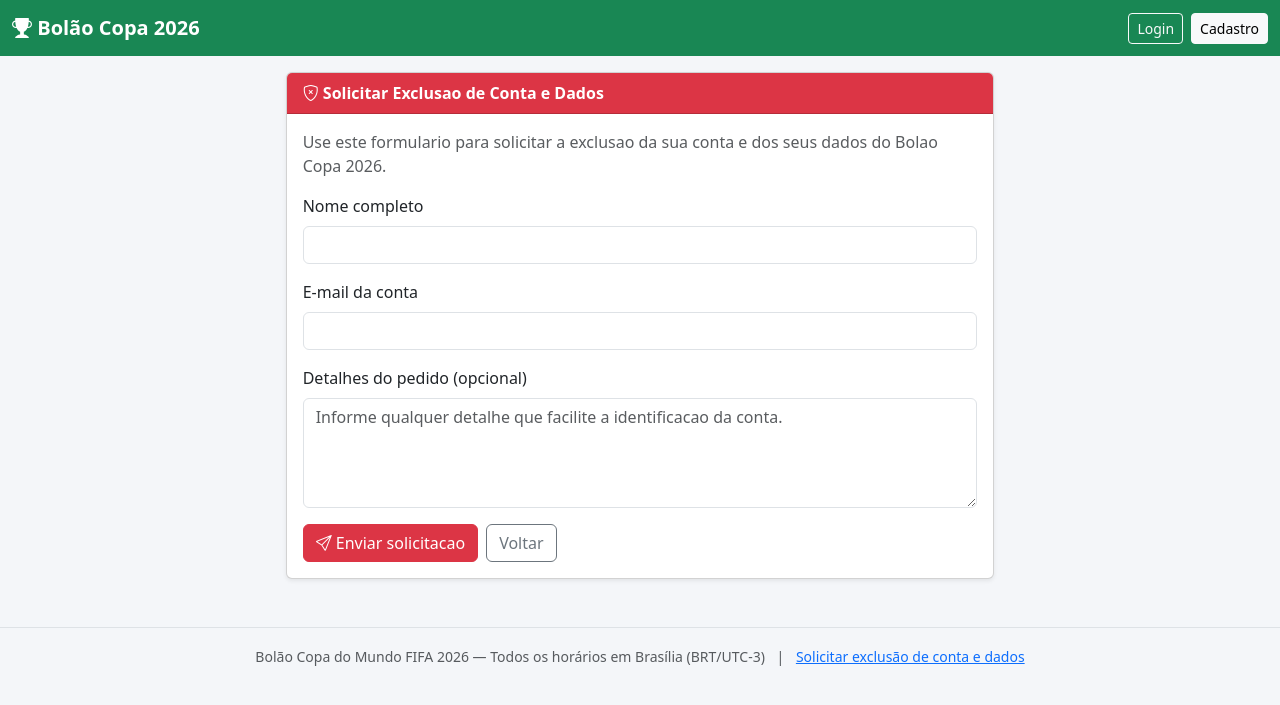
After one commit to wilberkohler/bolao-copa-2026, a Flask app: page /solicitar-exclusao-dados in a window 1280 px wide. The commit adds this page. Shown: the top 705 px of the page. Run offline with Flask 3, Linux system fonts and the light colour scheme.

Commit message:
Feat: adicionar link e formulario publico para solicitacao de exclusao de dados

```diff
--- a/dist/app.py
+++ b/dist/app.py
@@ -6,7 +6,7 @@ from functools import wraps
 import pytz
 from flask import (Flask, render_template, redirect, url_for,
                    request, flash, session, jsonify, g)
-from models import db, Competidor, Jogo, Palpite, Resultado, Pontuacao, HistoricoPalpite, User, Grupo
+from models import db, Competidor, Jogo, Palpite, Resultado, Pontuacao, HistoricoPalpite, User, Grupo, SolicitacaoExclusaoDados
 from runtime_config import load_runtime_config
 from seed_jogos_copa_2026 import seed_jogos
 from scoring import (calcular_pontuacao_jogo, get_ranking,
@@ -832,6 +832,32 @@ def regras():
     return render_template("regras.html")
 
 
+@app.route("/solicitar-exclusao-dados", methods=["GET", "POST"])
+def solicitar_exclusao_dados():
+    if request.method == "POST":
+        nome = request.form.get("nome", "").strip()
+        email = request.form.get("email", "").strip().lower()
+        motivo = request.form.get("motivo", "").strip()
+
+        if not nome or not email:
+            flash("Nome e e-mail sao obrigatorios.", "danger")
+            return render_template("solicitar_exclusao_dados.html", nome=nome, email=email, motivo=motivo)
+
+        solicitacao = SolicitacaoExclusaoDados(
+            nome=nome,
+            email=email,
+            motivo=motivo or None,
+            status="Pendente",
+        )
+        db.session.add(solicitacao)
+        db.session.commit()
+
+        flash("Solicitacao recebida com sucesso. Nossa equipe analisara o pedido e retornara por e-mail.", "success")
+        return redirect(url_for("solicitar_exclusao_dados"))
+
+    return render_template("solicitar_exclusao_dados.html")
+
+
 # ---------------------------------------------------------------------------
 # INIT & RUN
 # ---------------------------------------------------------------------------
--- a/dist/templates/base.html
+++ b/dist/templates/base.html
@@ -79,7 +79,11 @@
 </div>
 
 <footer class="text-center text-muted py-3 mt-5 border-top">
-  <small>Bolão Copa do Mundo FIFA 2026 &mdash; Todos os horários em Brasília (BRT/UTC-3)</small>
+  <small>
+    Bolão Copa do Mundo FIFA 2026 &mdash; Todos os horários em Brasília (BRT/UTC-3)
+    <span class="mx-2">|</span>
+    <a href="{{ url_for('solicitar_exclusao_dados') }}">Solicitar exclusão de conta e dados</a>
+  </small>
 </footer>
 
 <script src="https://cdn.jsdelivr.net/npm/bootstrap@5.3.2/dist/js/bootstrap.bundle.min.js"></script>
--- /dev/null
+++ b/dist/templates/solicitar_exclusao_dados.html
@@ -0,0 +1,42 @@
+{% extends "base.html" %}
+{% block title %}Solicitar Exclusao de Conta e Dados{% endblock %}
+{% block content %}
+<div class="row justify-content-center">
+  <div class="col-12 col-md-9 col-lg-7">
+    <div class="card shadow-sm">
+      <div class="card-header bg-danger text-white">
+        <strong><i class="bi bi-shield-x"></i> Solicitar Exclusao de Conta e Dados</strong>
+      </div>
+      <div class="card-body">
+        <p class="text-muted">
+          Use este formulario para solicitar a exclusao da sua conta e dos seus dados do Bolao Copa 2026.
+        </p>
+
+        <form method="post" action="{{ url_for('solicitar_exclusao_dados') }}" class="row g-3">
+          <div class="col-12">
+            <label for="nome" class="form-label">Nome completo</label>
+            <input type="text" class="form-control" id="nome" name="nome" value="{{ nome or '' }}" required>
+          </div>
+
+          <div class="col-12">
+            <label for="email" class="form-label">E-mail da conta</label>
+            <input type="email" class="form-control" id="email" name="email" value="{{ email or '' }}" required>
+          </div>
+
+          <div class="col-12">
+            <label for="motivo" class="form-label">Detalhes do pedido (opcional)</label>
+            <textarea class="form-control" id="motivo" name="motivo" rows="4" placeholder="Informe qualquer detalhe que facilite a identificacao da conta.">{{ motivo or '' }}</textarea>
+          </div>
+
+          <div class="col-12 d-flex gap-2">
+            <button type="submit" class="btn btn-danger">
+              <i class="bi bi-send"></i> Enviar solicitacao
+            </button>
+            <a href="{{ url_for('login') }}" class="btn btn-outline-secondary">Voltar</a>
+          </div>
+        </form>
+      </div>
+    </div>
+  </div>
+</div>
+{% endblock %}
--- a/templates/base.html
+++ b/templates/base.html
@@ -83,7 +83,11 @@
 </div>
 
 <footer class="text-center text-muted py-3 mt-5 border-top">
-  <small>Bolão Copa do Mundo FIFA 2026 &mdash; Todos os horários em Brasília (BRT/UTC-3)</small>
+  <small>
+    Bolão Copa do Mundo FIFA 2026 &mdash; Todos os horários em Brasília (BRT/UTC-3)
+    <span class="mx-2">|</span>
+    <a href="{{ url_for('solicitar_exclusao_dados') }}">Solicitar exclusão de conta e dados</a>
+  </small>
 </footer>
 
 <script src="https://cdn.jsdelivr.net/npm/bootstrap@5.3.2/dist/js/bootstrap.bundle.min.js"></script>
```
Also changed, not shown: app.py (+27 -1 lines), dist/templates/regras.html (+9 -0 lines), models.py (+11 -0 lines), templates/regras.html (+9 -0 lines), templates/solicitar_exclusao_dados.html (added, +42 -0 lines), dist/models.py.
